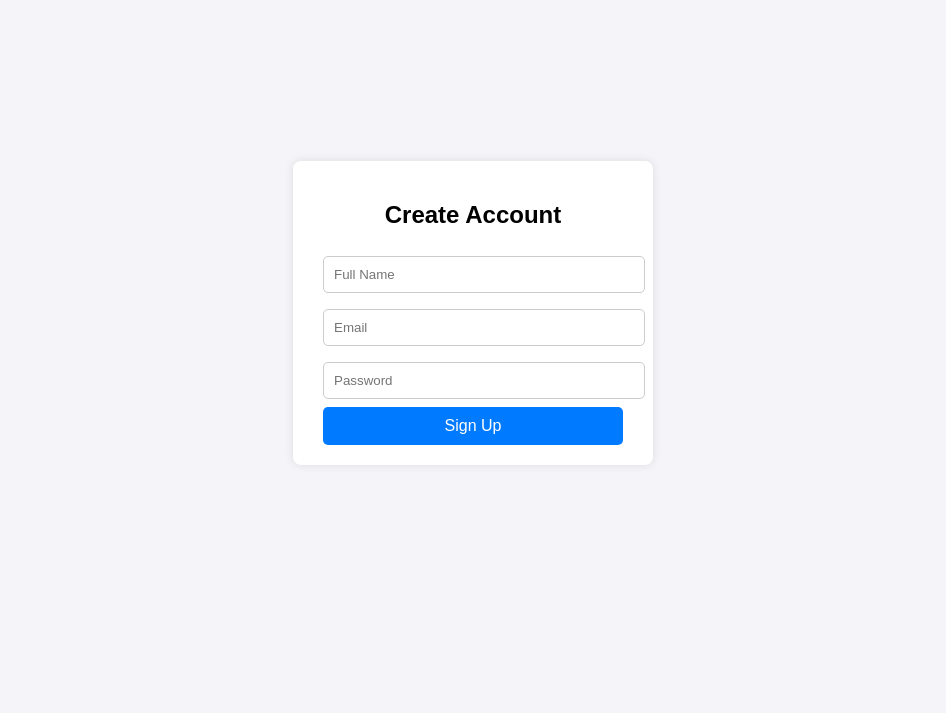
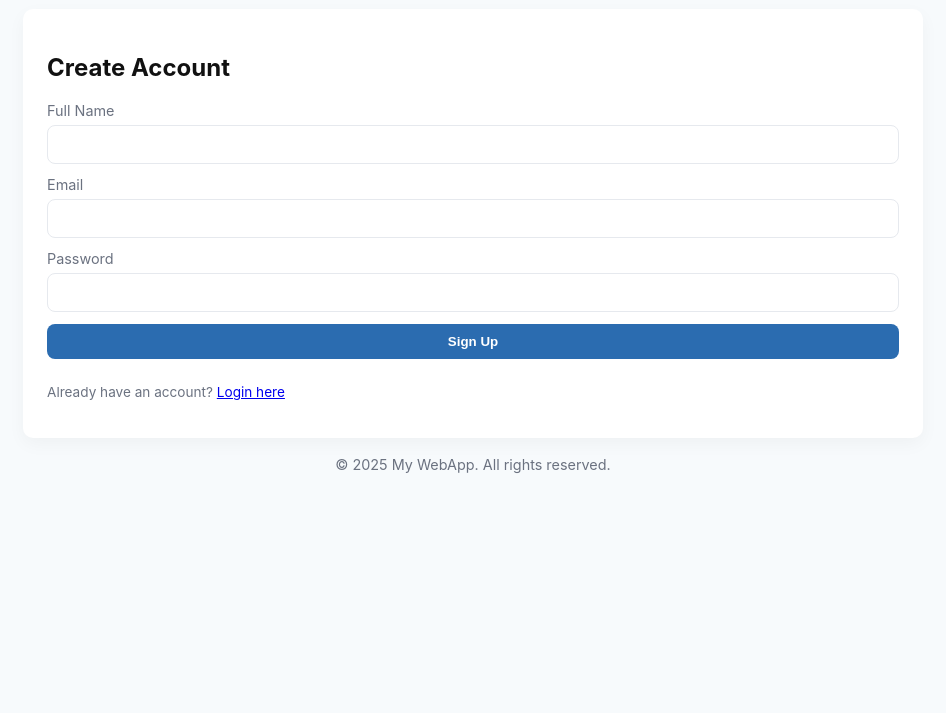
Before and after one commit to niyiesh/signup-project, a plain HTML site: page signup.html in a window 1280 px wide. Shown: the part 87-800 px from the top of the page, without its empty margins (167-1113 px from the left). Drawn offline with Linux system fonts and the light colour scheme.

Commit message:
Update signup.html

```diff
--- a/signup.html
+++ b/signup.html
@@ -4,69 +4,44 @@
   <meta charset="UTF-8">
   <meta name="viewport" content="width=device-width, initial-scale=1.0">
   <title>Sign Up</title>
-  <style>
-    body {
-      font-family: Arial, sans-serif;
-      background-color: #f4f4f9;
-      display: flex;
-      justify-content: center;
-      align-items: center;
-      height: 100vh;
-      margin: 0;
-    }
-    .container {
-      background: white;
-      padding: 20px 30px;
-      border-radius: 8px;
-      box-shadow: 0 0 10px rgba(0,0,0,0.1);
-      width: 300px;
-    }
-    h2 {
-      text-align: center;
-    }
-    input {
-      width: 100%;
-      padding: 10px;
-      margin: 8px 0;
-      border: 1px solid #ccc;
-      border-radius: 5px;
-    }
-    button {
-      width: 100%;
-      padding: 10px;
-      background: #007bff;
-      border: none;
-      border-radius: 5px;
-      color: white;
-      font-size: 16px;
-      cursor: pointer;
-    }
-    button:hover {
-      background: #0056b3;
-    }
-  </style>
+  <link rel="stylesheet" href="styles.css">
 </head>
 <body>
   <div class="container">
-    <h2>Create Account</h2>
-    <form id="signup-form">
-      <input type="text" id="fullName" placeholder="Full Name" required>
-      <input type="email" id="email" placeholder="Email" required>
-      <input type="password" id="password" placeholder="Password" required>
-      <button type="submit">Sign Up</button>
-    </form>
+    <header class="header">
+      <div class="brand">My WebApp</div>
+      <nav class="nav">
+        <a href="index.html">Home</a>
+        <a href="login.html">Login</a>
+        <a href="signup.html" class="active">Sign Up</a>
+      </nav>
+    </header>
+
+    <main>
+      <div class="card">
+        <h2>Create Account</h2>
+        <form class="form" action="index.html" method="GET">
+          <div class="form-row">
+            <label for="name">Full Name</label>
+            <input type="text" id="name" required>
+          </div>
+          <div class="form-row">
+            <label for="email">Email</label>
+            <input type="email" id="email" required>
+          </div>
+          <div class="form-row">
+            <label for="password">Password</label>
+            <input type="password" id="password" required>
+          </div>
+          <button type="submit" class="btn">Sign Up</button>
+          <p class="small">Already have an account? <a href="login.html">Login here</a></p>
+        </form>
+      </div>
+    </main>
+
+    <footer class="footer">
+      <p>&copy; 2025 My WebApp. All rights reserved.</p>
+    </footer>
   </div>
-
-  <script>
-    // Capture the form data when user submits
-    document.getElementById("signup-form").addEventListener("submit", function(e) {
-      e.preventDefault(); // stop page refresh
-
-      const name = document.getElementById("fullName").value;
-      const email = document.getElementById("email").value;
-
-      alert("Account Created!\n\nName: " + name + "\nEmail: " + email);
-    });
-  </script>
 </body>
 </html>
```
